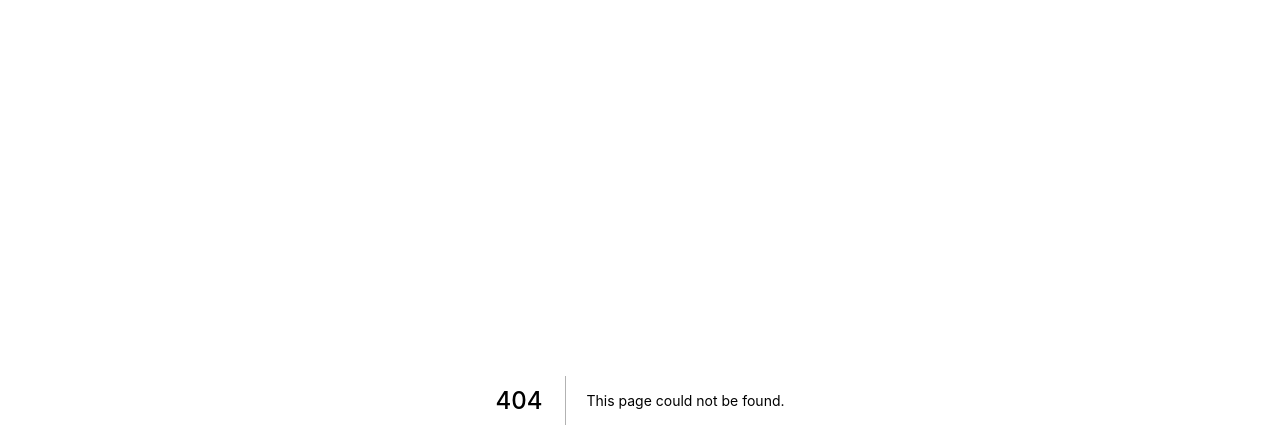
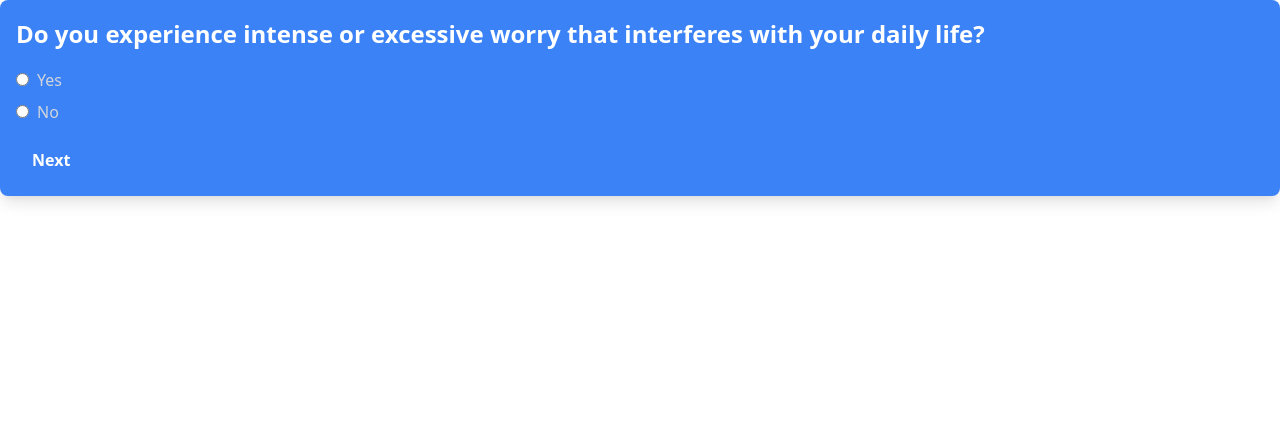
Before and after one commit to ashwin2003/mind-mate-frontend, a Next.js app: page /quiz in a window 1280 px wide. Before the commit this address had no page. Shown: the top 448 px of the page. Built offline with nearby package versions, Linux system fonts and the light colour scheme.

Commit message:
added quiz

```diff
--- /dev/null
+++ b/src/components/QuestionCard.tsx
@@ -0,0 +1,46 @@
+import React, { useState, useEffect } from "react";
+
+function QuestionCard({ question, onNext }) {
+  const [answerSelected, setAnswerSelected] = useState("");
+
+  useEffect(() => {
+    setAnswerSelected("");
+  }, [question]);
+
+  return (
+    <div className="bg-blue-500 rounded-lg p-4 shadow-lg">
+      <h3 className="text-2xl font-bold text-white">{question.question}</h3>
+      <div className="mt-4">
+        <label className="block text-gray-300">
+          <input
+            type="radio"
+            name={question._id}
+            className="mr-2 leading-tight"
+            onChange={() => setAnswerSelected("yes")}
+            checked={answerSelected === "yes"}
+          />
+          Yes
+        </label>
+        <label className="block text-gray-300 mt-2">
+          <input
+            type="radio"
+            name={question._id}
+            className="mr-2 leading-tight"
+            onChange={() => setAnswerSelected("no")}
+            checked={answerSelected === "no"}
+          />
+          No
+        </label>
+        <button
+          className="mt-4 bg-blue-500 text-white font-bold py-2 px-4 rounded"
+          onClick={() => onNext(answerSelected, question._id)}
+          disabled={answerSelected === ""}
+        >
+          Next
+        </button>
+      </div>
+    </div>
+  );
+}
+
+export default QuestionCard;
--- /dev/null
+++ b/src/pages/quiz/index.tsx
@@ -0,0 +1,128 @@
+import React, { useState } from "react";
+import QuestionCard from "../../components/QuestionCard";
+
+const questions = [
+  {
+    _id: "63b871fd3d731b590637c0dc",
+    question:
+      "Do you experience intense or excessive worry that interferes with your daily life?",
+    d_id: "63b874073d731b590637c0dd",
+  },
+  {
+    _id: "63b87b483d731b590637c0e4",
+    question: "Do you have difficulty controlling your worry?",
+    d_id: "63b874073d731b590637c0dd",
+  },
+  {
+    _id: "63b87b723d731b590637c0e5",
+    question:
+      "Do you experience physical symptoms such as heart palpitations or difficulty breathing when you are anxious?",
+    d_id: "63b874073d731b590637c0dd",
+  },
+  {
+    _id: "63b87b9c3d731b590637c0e6",
+    question:
+      "Do you experience persistent feelings of sadness or hopelessness?",
+    d_id: "63b87a7d3d731b590637c0df",
+  },
+  {
+    _id: "63b87bbf3d731b590637c0e7",
+    question:
+      "Do you have difficulty finding enjoyment in activities that you used to enjoy?",
+    d_id: "63b87a7d3d731b590637c0df",
+  },
+  {
+    _id: "63b87bd63d731b590637c0e8",
+    question:
+      "Do you experience significant changes in appetite or sleep patterns?",
+    d_id: "63b87a7d3d731b590637c0df",
+  },
+  {
+    _id: "63b87bf23d731b590637c0e9",
+    question:
+      "Do you experience flashbacks or intrusive memories related to a traumatic event?",
+    d_id: "63b87a9b3d731b590637c0e0",
+  },
+  {
+    _id: "63b87c1c3d731b590637c0ea",
+    question:
+      "Do you avoid activities or situations that remind you of the traumatic event?",
+    d_id: "63b87a9b3d731b590637c0e0",
+  },
+  {
+    _id: "63b87c343d731b590637c0eb",
+    question:
+      "Do you have physical symptoms such as increased heart rate or difficulty breathing when you are reminded of the traumatic event?",
+    d_id: "63b87a9b3d731b590637c0e0",
+  },
+  {
+    _id: "63b87c6a3d731b590637c0ec",
+    question:
+      "Do you use substances such as drugs or alcohol in a way that causes problems in your daily life?",
+    d_id: "63b87aaf3d731b590637c0e1",
+  },
+  {
+    _id: "63b87c9a3d731b590637c0ed",
+    question:
+      "Do you have difficulty stopping or controlling your substance use?",
+    d_id: "63b87aaf3d731b590637c0e1",
+  },
+  {
+    _id: "63b87cb13d731b590637c0ee",
+    question:
+      "Do you experience withdrawal symptoms when you stop using substances?",
+    d_id: "63b87aaf3d731b590637c0e1",
+  },
+  {
+    _id: "63b87cef3d731b590637c0ef",
+    question:
+      "Do you have difficulty maintaining stable and healthy relationships?",
+    d_id: "63b87abe3d731b590637c0e2",
+  },
+  {
+    _id: "63b87d0c3d731b590637c0f0",
+    question:
+      "Do you have a distorted sense of self or difficulty identifying your own emotions?",
+    d_id: "63b87abe3d731b590637c0e2",
+  },
+  {
+    _id: "63b87d1b3d731b590637c0f1",
+    question:
+      "Do you engage in impulsive or risky behaviors that cause problems in your daily life?",
+    d_id: "63b87abe3d731b590637c0e2",
+  },
+];
+
+function Quiz() {
+  const [currentQuestionIndex, setCurrentQuestionIndex] = useState(0);
+
+  const [selectedQuestions, setSelectedQuestions] = useState<string[]>([]);
+
+  // Get the current question based on the current question index
+  const currentQuestion = questions[currentQuestionIndex];
+
+  const onNext = (answer, qid) => {
+    if (answer == "yes") {
+      setSelectedQuestions((prev) => [...prev, qid]);
+      console.log(selectedQuestions);
+    }
+
+    setCurrentQuestionIndex((prevIndex) => prevIndex + 1);
+  };
+
+  return (
+    <div>
+
+      {/* Render the "Next" button if there are more questions, otherwise render the "Submit" button */}
+      {currentQuestionIndex < questions.length - 1 ? (
+        <>
+          <QuestionCard question={currentQuestion} onNext={onNext} />
+        </>
+      ) : (
+        <button>Submit</button>
+      )}
+    </div>
+  );
+}
+
+export default Quiz;
```
